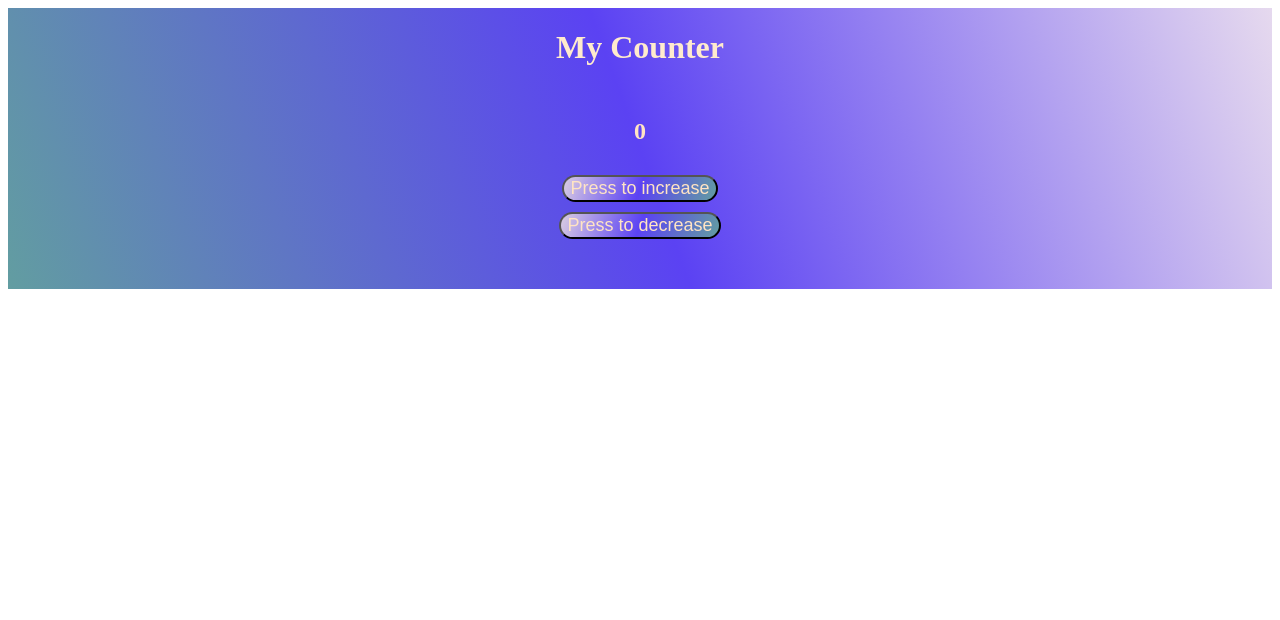
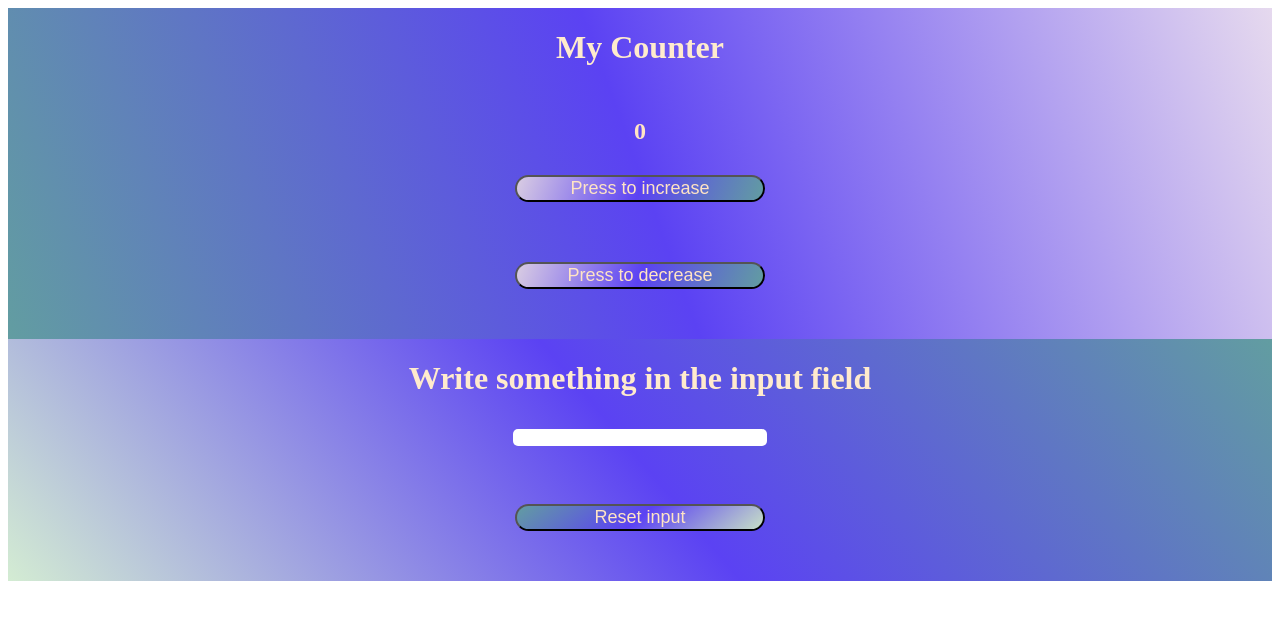
Before and after one commit to Jari1980/ReactSmallComponents, a React (Vite) app: page / in a window 1280 px wide. Shown: the top 620 px of the page. Built offline with nearby package versions, Linux system fonts and the light colour scheme.

Commit message:
input/display box with reset and css

```diff
--- a/src/Counter.css
+++ b/src/Counter.css
@@ -21,6 +21,7 @@
     border-radius: 15px;
     font-size: large;
     color:bisque;
+    width: 250px;
 }
 
 #button2{
@@ -30,4 +31,5 @@
     font-size: large;
     color:bisque;
     margin-bottom: 50px;
+    width: 250px;
 }
--- /dev/null
+++ b/src/InputDisplay.css
@@ -0,0 +1,39 @@
+
+
+#inputDisplayDiv{
+    display: flex;
+    justify-content: center;
+    align-items:center;
+    flex-direction: column;
+    gap: 10px;
+    background-image: linear-gradient(50deg,#49af453d, #5B42F3 50%,#629da1);
+}
+
+h1{
+    color:blanchedalmond;
+}
+
+input{
+    text-align: center;
+    width: 250px;
+    border:none;
+    border-radius: 5px;
+}
+
+p{
+    color:bisque;
+    text-align: center;
+    width: 250px;
+    font-size: larger;
+    overflow-wrap:break-word;
+}
+
+button{
+    align-items: center;
+    background-image: linear-gradient(3200deg,#49af453d, #5B42F3 50%,#629da1);
+    border-radius: 15px;
+    font-size: large;
+    color:bisque;
+    margin-bottom: 50px;
+    width: 250px;
+}
--- /dev/null
+++ b/src/InputDisplay.jsx
@@ -0,0 +1,23 @@
+import React, { useState } from "react";
+import './InputDisplay.css'
+
+function InputDisplay() {
+    const [text, SetText] = useState("")
+
+    function resetText(){
+        SetText("")
+    }
+
+  return (
+    <>
+      <div id="inputDisplayDiv">
+        <h1>Write something in the input field</h1>
+        <input value={text} onChange={e => SetText(e.target.value)}></input>
+        <p>{text}</p>
+        <button onClick={resetText}>Reset input</button>
+      </div>
+    </>
+  );
+}
+
+export default InputDisplay;
--- a/src/main.jsx
+++ b/src/main.jsx
@@ -1,10 +1,12 @@
 import { StrictMode } from 'react'
 import { createRoot } from 'react-dom/client'
 import Counter from './Counter.jsx'
+import InputDisplay from './InputDisplay.jsx'
 //import './index.css'
 
 createRoot(document.getElementById('root')).render(
   <StrictMode>
     <Counter />
+    <InputDisplay />
   </StrictMode>,
 )
```
